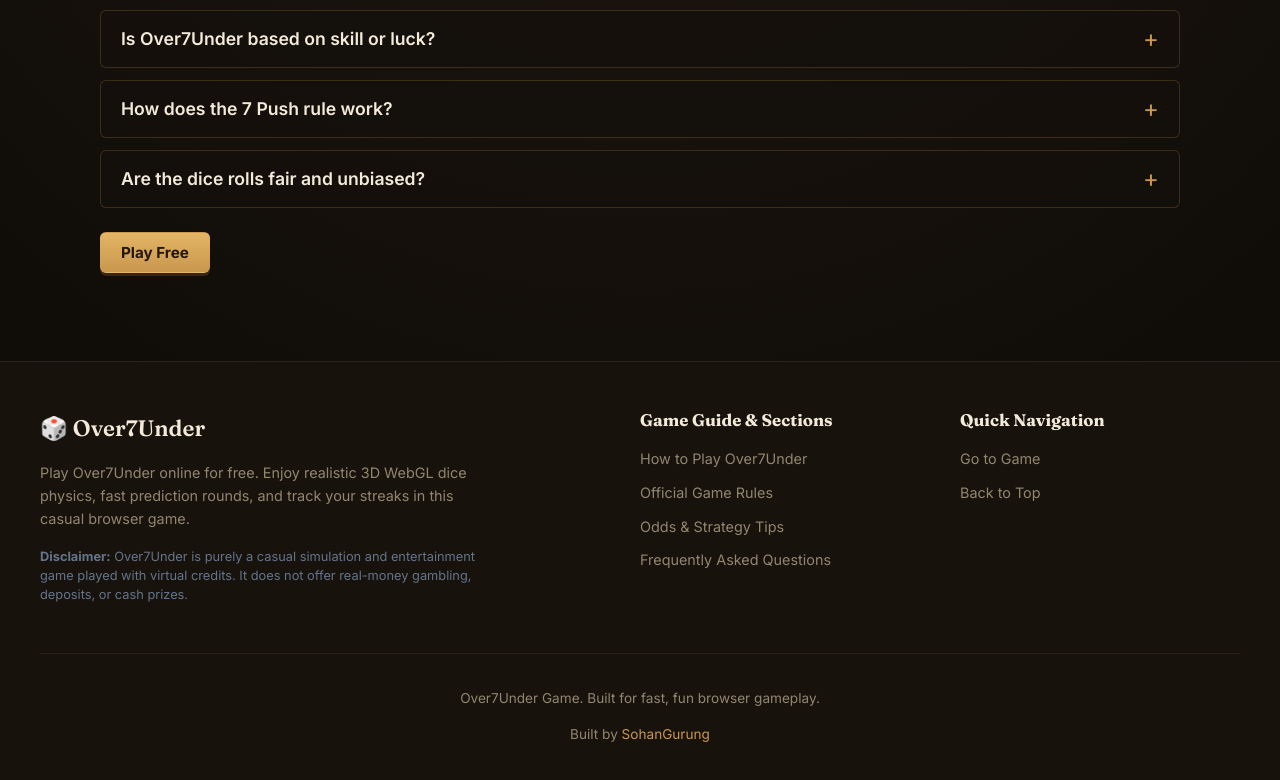
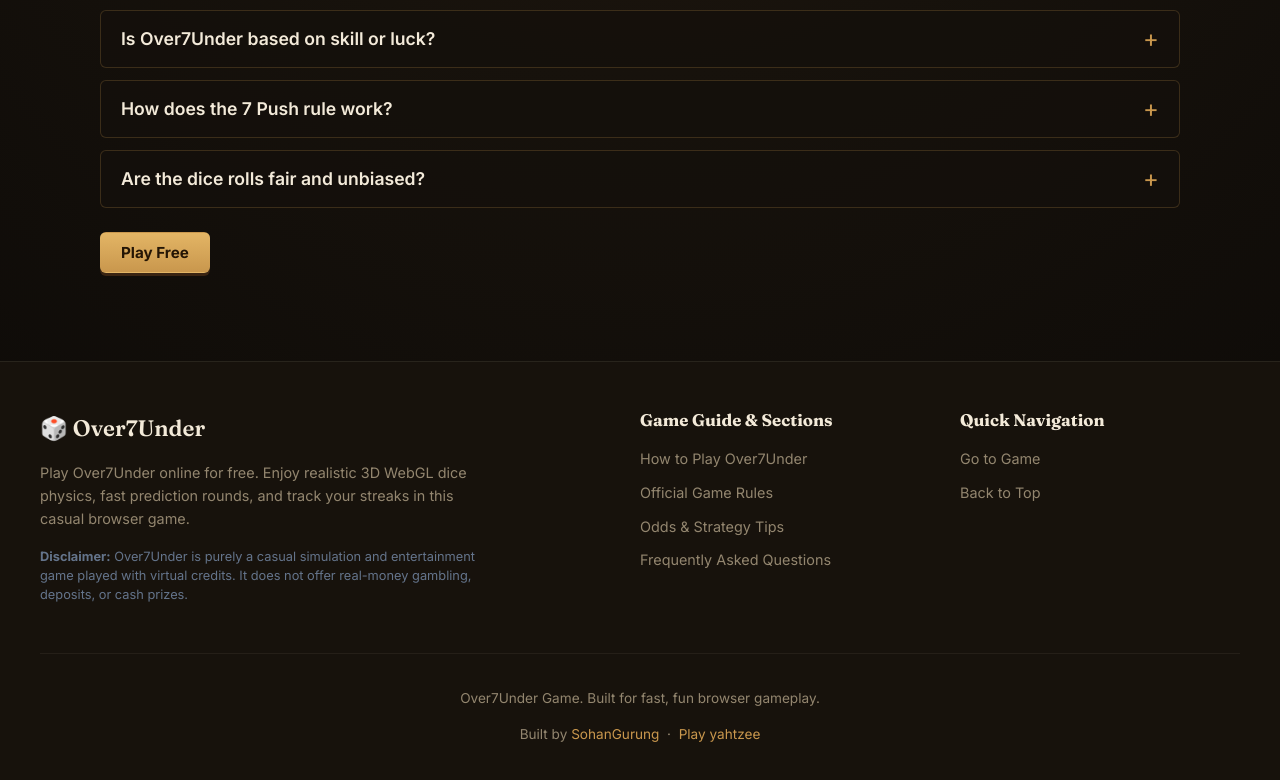
Before and after one commit to SohanGurung0/Over_Under, a plain HTML site: page index.html in a window 1280 px wide. Shown: the part 4337-5117 px from the top of the page. Drawn offline with nearby package versions, Linux system fonts and the light colour scheme; animation ran at ten frames a second.

Commit message:
Added linkking

```diff
--- a/index.html
+++ b/index.html
@@ -752,8 +752,11 @@
   <div class="footer-bottom">
     <p>Over7Under Game. Built for fast, fun browser gameplay.</p>
     <p style="margin-top:0.5rem;">
-      Built by <a href="https://github.com/SohanGurung0/" rel="author">SohanGurung</a>
-    </p>
+      Built by <a href="https://github.com/SohanGurung0/" rel="author">SohanGurung</a> &nbsp;·&nbsp; <a href="https://yahtzee.sohangrg.me">Play yahtzee</a></p>
+
+
+
+
   </div>
 
 </footer>
```
